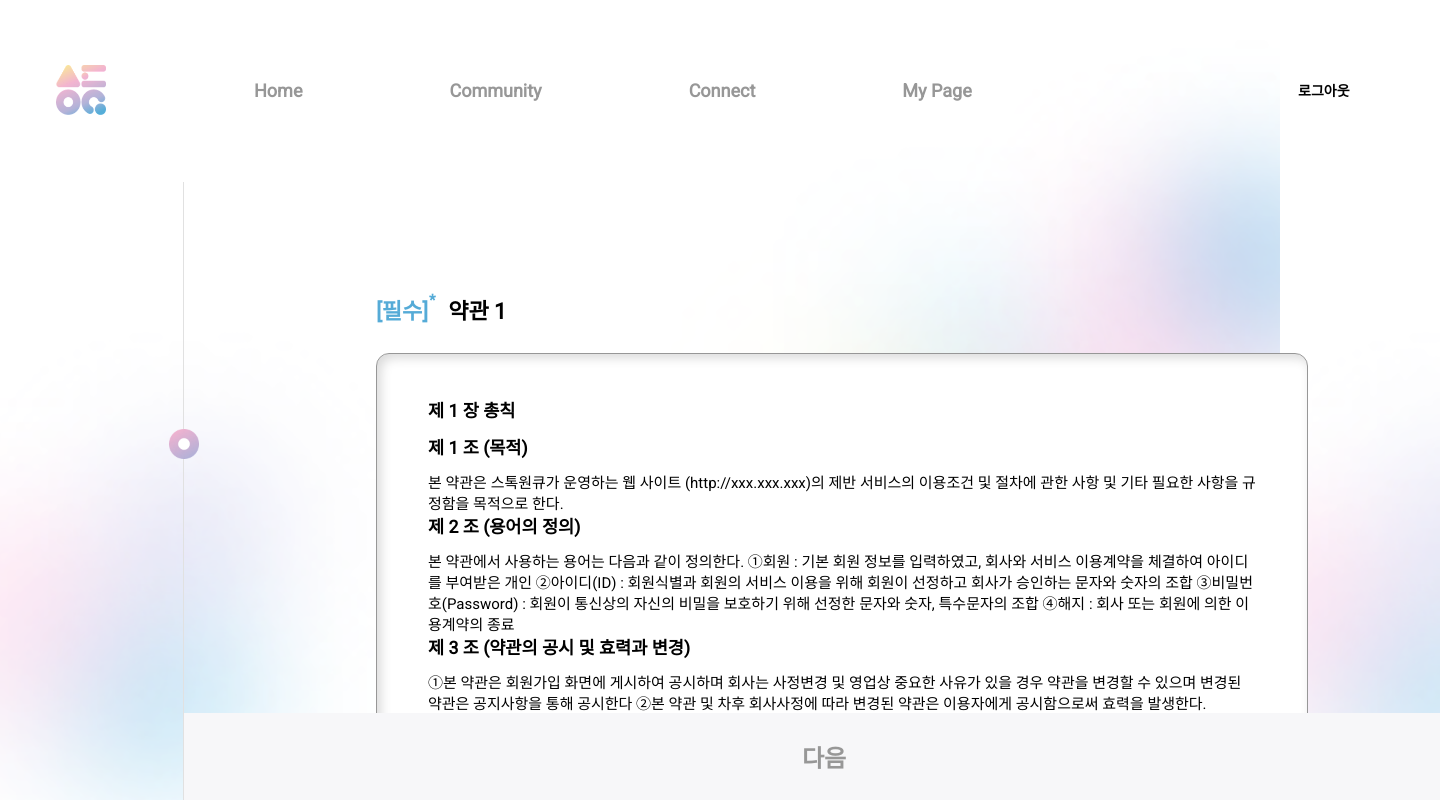
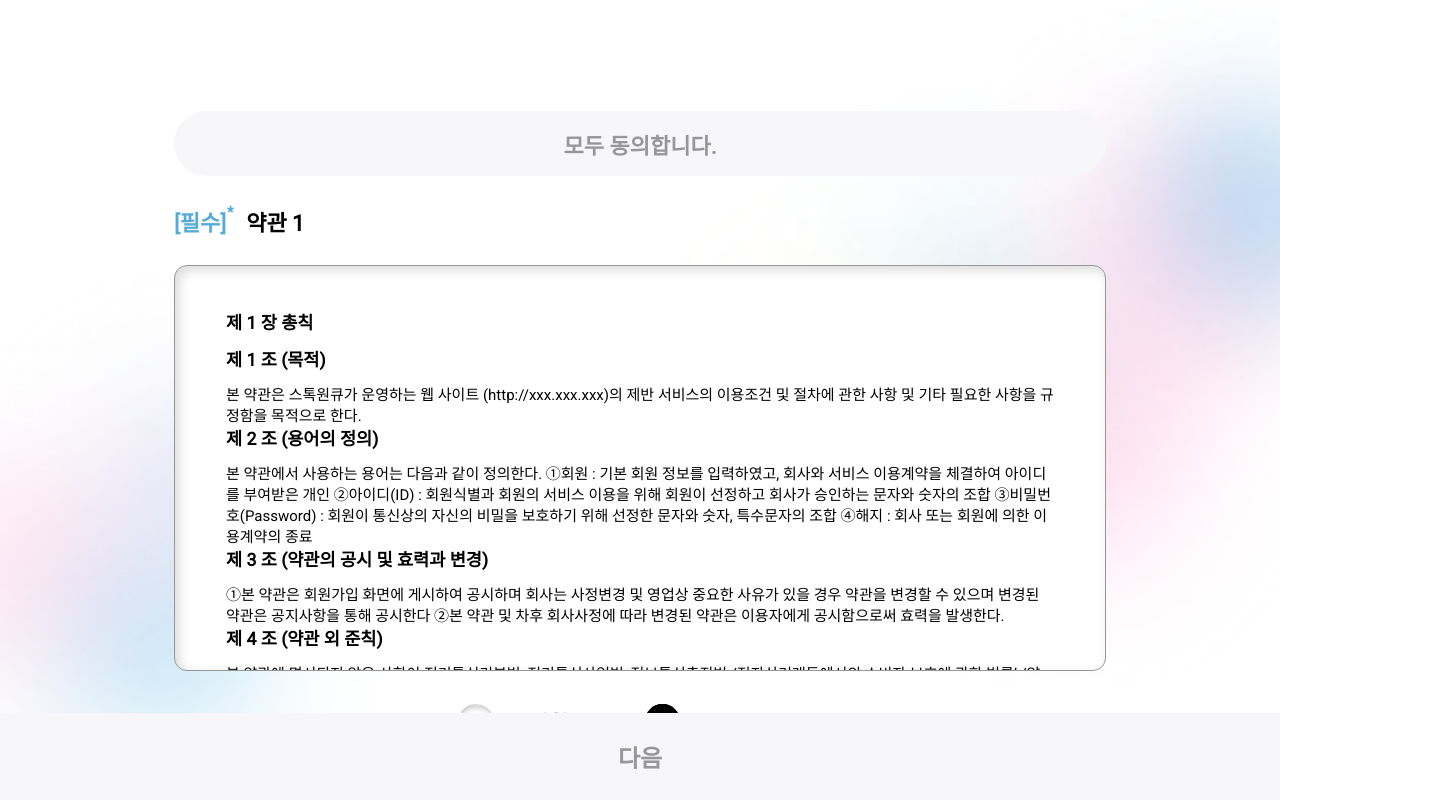
Before and after one commit to stockOneQ/front, a Next.js app: page /login/agreement in a window 1280 px wide. Shown: the top 800 px of the page, 1440 px wide, since content can reach past the window. Built offline with nearby package versions, Linux system fonts and the light colour scheme.

Commit message:
feat(agreementTerms): 약관 ui 및 로직 구현

```diff
--- a/components/login/signUp/AgreementTerms/TermContent.tsx
+++ b/components/login/signUp/AgreementTerms/TermContent.tsx
@@ -146,6 +146,31 @@ const TermContent = ({ agree1, setAgree1 }: ITermContentProps) => {
         <S.TermsFooterAgreeBox>
           <button
             onClick={() => {
+              setAgree1(true);
+            }}
+          >
+            {!agree1 && (
+              <Image
+                src={nonCheckedBtn}
+                alt="checked-icon"
+                width={35}
+                height={35}
+              />
+            )}
+            {agree1 && (
+              <Image
+                src={checkedBtn}
+                alt="checked-icon"
+                width={35}
+                height={35}
+              />
+            )}
+          </button>
+          <div>동의함</div>
+        </S.TermsFooterAgreeBox>
+        <S.TermsFooterDisagreeBox>
+          <button
+            onClick={() => {
               setAgree1(false);
             }}
           >
@@ -166,31 +191,6 @@ const TermContent = ({ agree1, setAgree1 }: ITermContentProps) => {
               />
             )}
           </button>
-          <div>동의함</div>
-        </S.TermsFooterAgreeBox>
-        <S.TermsFooterDisagreeBox>
-          <button
-            onClick={() => {
-              setAgree1(true);
-            }}
-          >
-            {!agree1 && (
-              <Image
-                src={nonCheckedBtn}
-                alt="checked-icon"
-                width={35}
-                height={35}
-              />
-            )}
-            {agree1 && (
-              <Image
-                src={checkedBtn}
-                alt="checked-icon"
-                width={35}
-                height={35}
-              />
-            )}
-          </button>
           <div>동의하지 않음</div>
         </S.TermsFooterDisagreeBox>
       </S.TermsFooterBox>
--- a/components/login/signUp/AgreementTerms/TermContent2.tsx
+++ b/components/login/signUp/AgreementTerms/TermContent2.tsx
@@ -89,6 +89,31 @@ const TermContent = ({ agree2, setAgree2 }: ITermContentProps) => {
         <S.TermsFooterAgreeBox>
           <button
             onClick={() => {
+              setAgree2(true);
+            }}
+          >
+            {!agree2 && (
+              <Image
+                src={nonCheckedBtn}
+                alt="checked-icon"
+                width={35}
+                height={35}
+              />
+            )}
+            {agree2 && (
+              <Image
+                src={checkedBtn}
+                alt="checked-icon"
+                width={35}
+                height={35}
+              />
+            )}
+          </button>
+          <div>동의함</div>
+        </S.TermsFooterAgreeBox>
+        <S.TermsFooterDisagreeBox>
+          <button
+            onClick={() => {
               setAgree2(false);
             }}
           >
@@ -109,31 +134,6 @@ const TermContent = ({ agree2, setAgree2 }: ITermContentProps) => {
               />
             )}
           </button>
-          <div>동의함</div>
-        </S.TermsFooterAgreeBox>
-        <S.TermsFooterDisagreeBox>
-          <button
-            onClick={() => {
-              setAgree2(true);
-            }}
-          >
-            {!agree2 && (
-              <Image
-                src={nonCheckedBtn}
-                alt="checked-icon"
-                width={35}
-                height={35}
-              />
-            )}
-            {agree2 && (
-              <Image
-                src={checkedBtn}
-                alt="checked-icon"
-                width={35}
-                height={35}
-              />
-            )}
-          </button>
           <div>동의하지 않음</div>
         </S.TermsFooterDisagreeBox>
       </S.TermsFooterBox>
--- a/components/login/signUp/AgreementTerms/index.tsx
+++ b/components/login/signUp/AgreementTerms/index.tsx
@@ -6,23 +6,23 @@ import Link from 'next/link';
 
 /** 약관 동의 */
 const AgreementTerms = () => {
-  const [agree1, setAgree1] = useState(true);
-  const [agree2, setAgree2] = useState(true);
+  const [agree1, setAgree1] = useState(false);
+  const [agree2, setAgree2] = useState(false);
 
   const allAgreeHandler = () => {
-    setAgree1(false);
-    setAgree2(false);
+    setAgree1(true);
+    setAgree2(true);
   };
 
   return (
     <S.WholePageBox>
       <S.AgreementTermsBox>
-        {/* <S.AgreeHeaderButton
-          disabled={agree1 || agree2}
+        <S.AgreeHeaderButton
+          notAllSelected={!agree1 || !agree2}
           onClick={allAgreeHandler}
         >
           모두 동의합니다.
-        </S.AgreeHeaderButton> */}
+        </S.AgreeHeaderButton>
         <TermContent
           agree1={agree1}
           setAgree1={(bool: boolean) => {
@@ -36,8 +36,8 @@ const AgreementTerms = () => {
           }}
         />
       </S.AgreementTermsBox>
-      <S.AgreeFooterButton disabled={agree1 || agree2}>
-        <Link href="/login">다음</Link>
+      <S.AgreeFooterButton disabled={!agree1 || !agree2}>
+        <Link href={!agree1 || !agree2 ? '#' : '/login'}>다음</Link>
       </S.AgreeFooterButton>
     </S.WholePageBox>
   );
--- a/components/login/signUp/AgreementTerms/style.ts
+++ b/components/login/signUp/AgreementTerms/style.ts
@@ -8,6 +8,7 @@ const WholePageBox = styled.div`
   width: 100%;
   height: 100vh;
   overflow: auto;
+  position: relative;
 
   &::-webkit-scrollbar {
     display: none;
@@ -21,20 +22,22 @@ const AgreementTermsBox = styled.div`
 `;
 
 interface IAgreeHeaderButtonProps {
-  disabled: boolean;
+  notAllSelected: boolean;
 }
 
 const AgreeHeaderButton = styled.button<IAgreeHeaderButtonProps>`
   width: 93.2rem;
   height: 6.5rem;
   border-radius: 5rem;
-  background-color: ${({ disabled }) => (disabled ? '#F7F7F9' : '')};
-  background-image: ${({ disabled }) =>
-    disabled
+  background-color: ${({ notAllSelected }) =>
+    notAllSelected ? '#F7F7F9' : ''};
+  background-image: ${({ notAllSelected }) =>
+    notAllSelected
       ? ''
       : 'linear-gradient(174deg, #f9e499 0%, #f2b2cf 33.33%, #b1b0d7 67.19%, #55abd7 100%)'};
   margin-bottom: 2.9rem;
-  color: ${({ disabled }) => (disabled ? '#979797' : 'var(--color-white)')};
+  color: ${({ notAllSelected }) =>
+    notAllSelected ? '#979797' : 'var(--color-white)'};
   text-align: center;
   font-size: 2.2rem;
   font-weight: 600;
@@ -44,20 +47,24 @@ const AgreeHeaderButton = styled.button<IAgreeHeaderButtonProps>`
 const AgreeFooterButton = styled.button`
   position: fixed;
   bottom: 0;
-  left: 18.4rem;
-  width: 100vw;
+  left: 0;
+  width: 100%;
   height: 8.7rem;
-  text-align: center;
   text-align: center;
   font-size: 2.4rem;
   font-weight: 600;
   line-height: normal;
+  cursor: ${({ disabled }) => (disabled ? 'default' : 'pointer')};
   background-color: ${({ disabled }) => (disabled ? '#F7F7F9' : '')};
   background-image: ${({ disabled }) =>
     disabled
       ? ''
       : 'linear-gradient(174deg, #f9e499 0%, #f2b2cf 33.33%, #b1b0d7 67.19%, #55abd7 100%);'};
   color: ${({ disabled }) => (disabled ? '#979797' : 'var(--color-white)')};
+
+  a {
+    cursor: ${({ disabled }) => (disabled ? 'default' : 'pointer')};
+  }
 `;
 
 /********************/
--- a/pages/_app.tsx
+++ b/pages/_app.tsx
@@ -7,6 +7,7 @@ import Head from 'next/head';
 import { CookiesProvider } from 'react-cookie';
 
 import { RecoilRoot } from 'recoil';
+import AgreementPage from './login/agreement';
 
 const roboto = Roboto({
   weight: '400',
@@ -29,7 +30,7 @@ const App = ({ Component, pageProps }: AppProps) => {
       </Head>
       <RecoilRoot>
         <CookiesProvider>
-          {Component === Login ? (
+          {Component === Login || Component === AgreementPage ? (
             <main className={roboto.className}>
               <Component {...pageProps} />
               <Globals />
--- a/pages/login/agreement/index.tsx
+++ b/pages/login/agreement/index.tsx
@@ -1,4 +1,4 @@
-// http://serverURL/api/login/agreement
+// http://serverURL/login/agreement
 
 import AgreementTerms from 'components/login/signUp/AgreementTerms';
 
```
